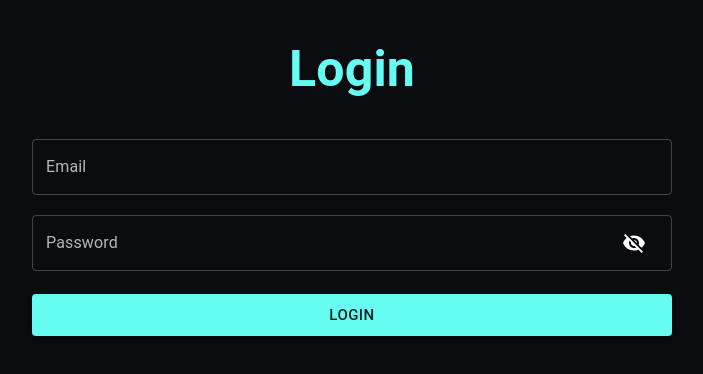
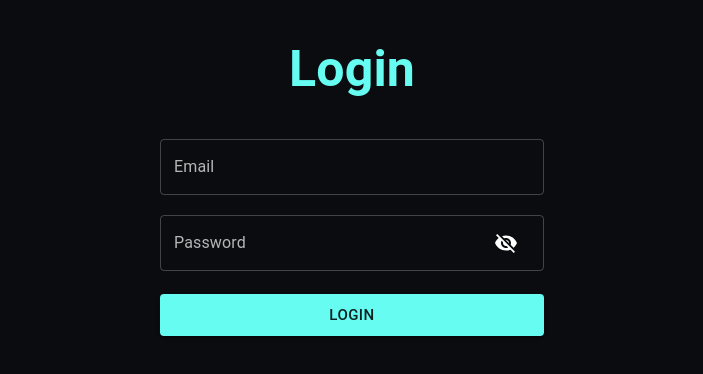
Before and after one commit to Mgrdich/POS, a React (Create React App) app in the folder client/: page /login in a window 1280 px wide. Shown: the top 374 px of the page, without its empty margins (288-991 px from the left). Built offline with nearby package versions, Linux system fonts and the light colour scheme.

Commit message:
FE: login register page items resized

```diff
--- a/client/src/Styles/_components.scss
+++ b/client/src/Styles/_components.scss
@@ -7,12 +7,12 @@
 
   form {
     .MuiFormControl-root {
-      width: 50%;
+      width: 30%;
       margin-bottom: 20px;
     }
 
     .MuiButtonBase-root {
-      width: 50%;
+      width: 30%;
     }
   }
 
--- a/client/src/Styles/style.css
+++ b/client/src/Styles/style.css
@@ -4,8 +4,8 @@
   color: #66fcf1; }
 
 .loginRegister form .MuiFormControl-root {
-  width: 50%;
+  width: 30%;
   margin-bottom: 20px; }
 
 .loginRegister form .MuiButtonBase-root {
-  width: 50%; }
+  width: 30%; }
```
